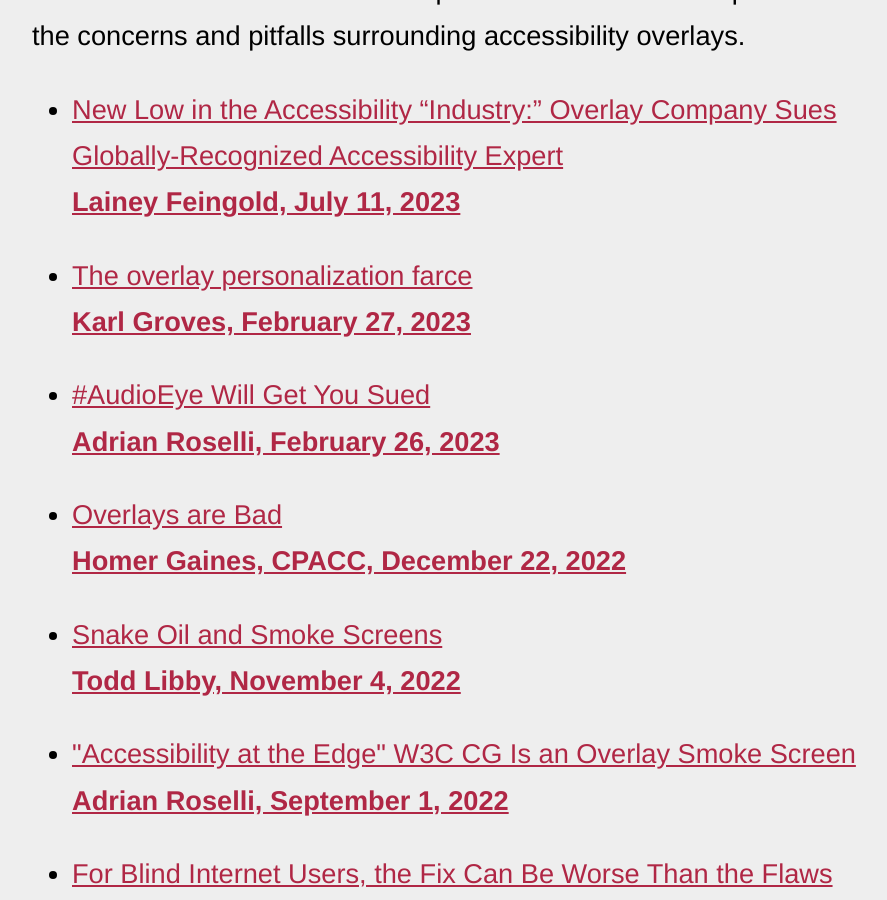
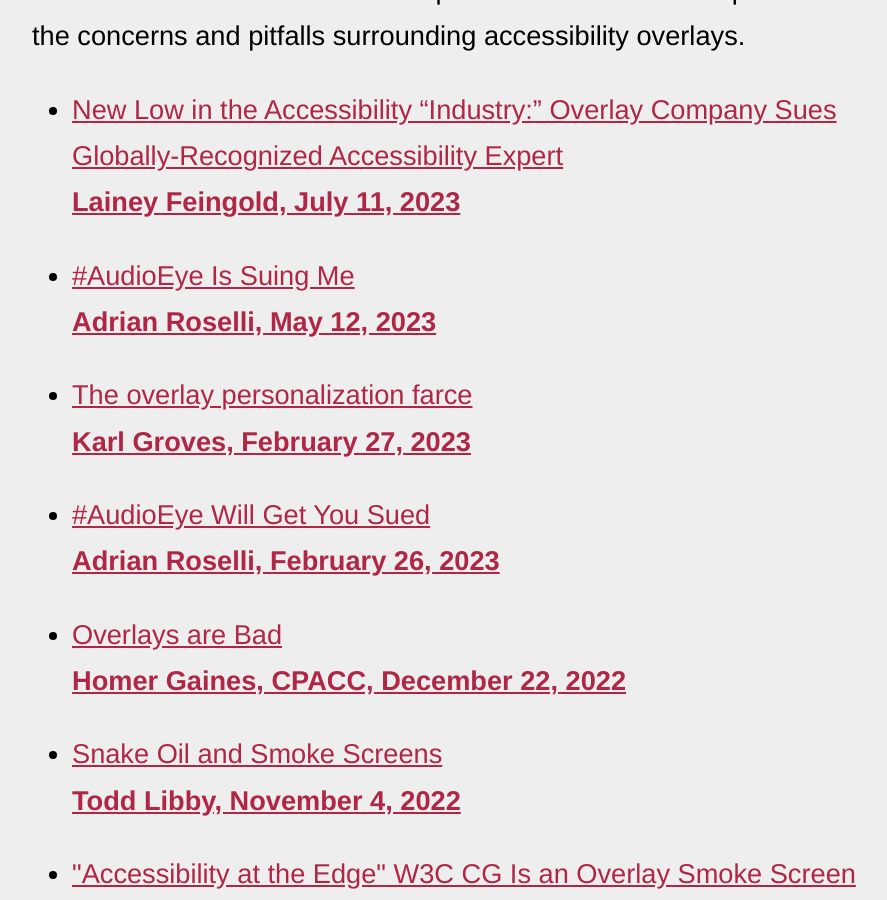
Before and after one commit to michaelspellacy/shouldiuseanaccessibilityoverlay-com, a Jekyll site: the page built from index.html, in a window 1280 px wide and 900 px high, scrolled down 4350 px. Shown: the whole window, without its empty margins (178-1065 px from the left). Built offline with Jekyll 4.4.1, drawn with Linux system fonts in a browser that asks for light colours.

Commit message:
Update default.html

```diff
--- a/_layouts/default.html
+++ b/_layouts/default.html
@@ -57,6 +57,7 @@
 
         <ul class="articles">
           <li><a href="https://www.lflegal.com/2023/07/adrian-roselli-slapp-lawsuit/">New Low in the Accessibility “Industry:” Overlay Company Sues Globally-Recognized Accessibility Expert <span>Lainey Feingold, July 11, 2023</span></a></li>
+          <li><a href="https://adrianroselli.com/2023/05/audioeye-is-suing-me.html">#AudioEye Is Suing Me <span>Adrian Roselli, May 12, 2023</span></a></li>
           <li><a href="https://karlgroves.com/the-overlay-personalization-farce/">The overlay personalization farce <span>Karl Groves, February 27, 2023</span></a></li>
           <li><a href="https://adrianroselli.com/2023/02/audioeye-will-get-you-sued.html">#AudioEye Will Get You Sued <span>Adrian Roselli, February 26, 2023</span></a></li>
           <li><a href="https://rightbadcode.com/overlays-are-bad">Overlays are Bad <span>Homer Gaines, CPACC, December 22, 2022</span></a></li>
```
